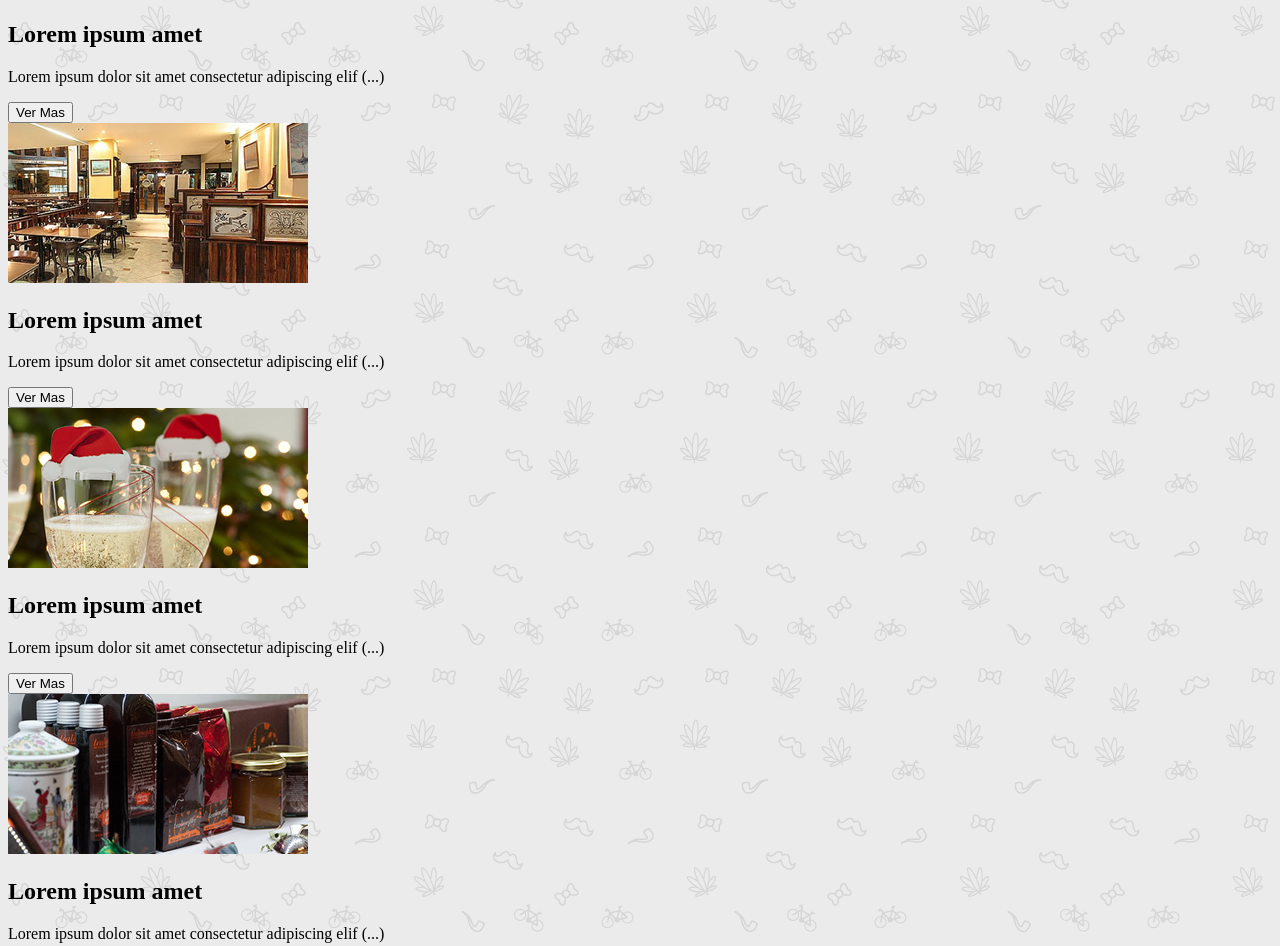
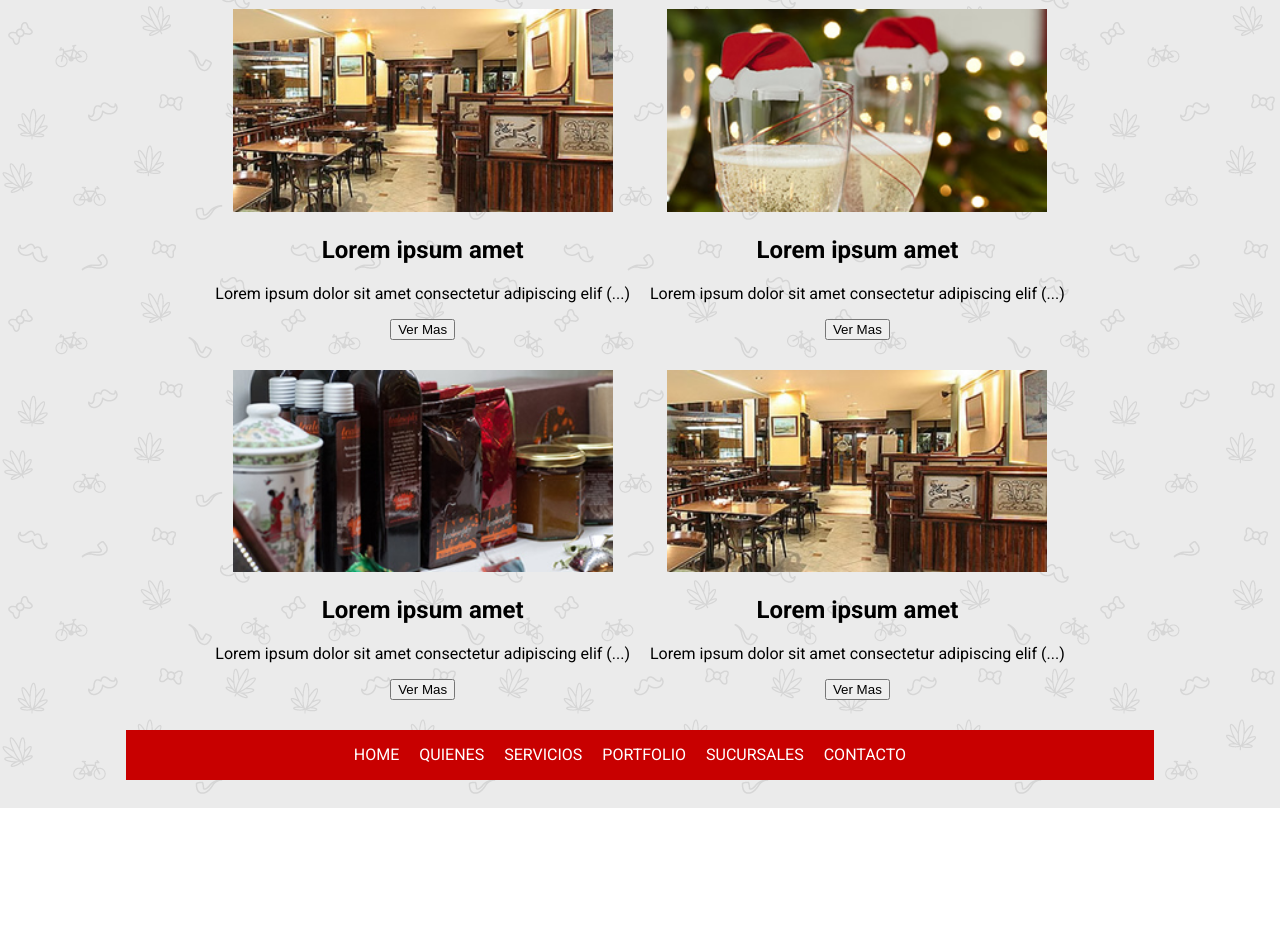
Before and after one commit to pedroguyot/practicas-final, a plain HTML site: page index.html in a window 1280 px wide. Shown: the part 1005-1951 px from the top of the page. After the commit the page ends 1813 px from the top, so only its background shows below. Drawn offline with Linux system fonts and the light colour scheme.

Commit message:
Termine la actividad

```diff
--- a/css/stylesheets.css
+++ b/css/stylesheets.css
@@ -1,5 +1,16 @@
 body {
     background-image: url(../img/bg-body.png);
+    padding: 20px;
+    display: flex;
+    flex-direction: column;
+    min-height: 100vh;
+    font-family: 'Roboto', sans-serif;
+}
+
+header {
+    display: flex;
+    flex-direction: column;
+    align-items: center;
 }
 
 .login-register {
@@ -46,3 +57,50 @@ body {
     display: block; /* Hace que el enlace llene todo el espacio del <li> */
     height: 100%; /* Ajusta la altura del enlace para ocupar toda la caja */
 }
+
+
+
+main {
+    text-align: center; /*Centro los textos del main */
+}
+
+.banner img {
+    width: 1180px; /*Defino el tamano que me piden en la consigna */
+    height: auto; /*Pido que el alto se ajuste automaticamente para que no se deforme */
+}
+
+.contenedor-padre-imagenes {
+    display: flex;
+    flex-wrap: wrap; /* Permite que los elementos se envuelvan a la siguiente línea */
+    justify-content: center; /* Centra las imágenes horizontalmente */
+    gap: 30px 20px; /* Espacio vertical y horizontal entre las imágenes */
+}
+
+.contenedor-padre-imagenes img {
+    width: 380px; /* Ancho fijo de cada imagen */
+    height: auto; /* Mantiene la proporción de las imágenes */
+    box-sizing: border-box; /* Incluye padding y borde en el tamaño total del elemento */
+}
+
+.nav-footer {
+    margin-top: 30px;
+    margin-left: 8%;
+    margin-right: 8%;
+    display: flex; /* Utiliza flexbox para alinear los elementos en una fila */
+    justify-content: center; /* Centra los elementos horizontalmente */
+    background-color: rgb(200,0,0); /* Color de fondo de la caja grande */
+}
+
+.nav-footer ul {
+    list-style: none; /* Quita los bullets de la lista */
+    padding: 0;
+    margin: 0;
+    display: flex; /* Utiliza flexbox para alinear los elementos en una fila */
+}
+
+.nav-footer li {
+    margin-right: 20px; /* Espacio entre los elementos */
+    text-align: center; /* Centra el texto horizontalmente */
+    line-height: 50px; /* Alinea verticalmente el texto */
+    color: white; /* Color del texto */
+}
--- a/index.html
+++ b/index.html
@@ -3,6 +3,9 @@
 <head>
     <meta charset="UTF-8">
     <meta name="viewport" content="width=device-width, initial-scale=1.0">
+    <link rel="preconnect" href="https://fonts.googleapis.com">
+    <link rel="preconnect" href="https://fonts.gstatic.com" crossorigin>
+    <link href="https://fonts.googleapis.com/css2?family=Roboto:ital,wght@0,100;0,300;0,400;0,500;0,700;0,900;1,100;1,300;1,400;1,500;1,700;1,900&display=swap" rel="stylesheet">
     <link href="./css/stylesheets.css" rel="stylesheet">
     <title>Kitchening</title>
 </head>
```
Also changed, not shown: 1 other file.
